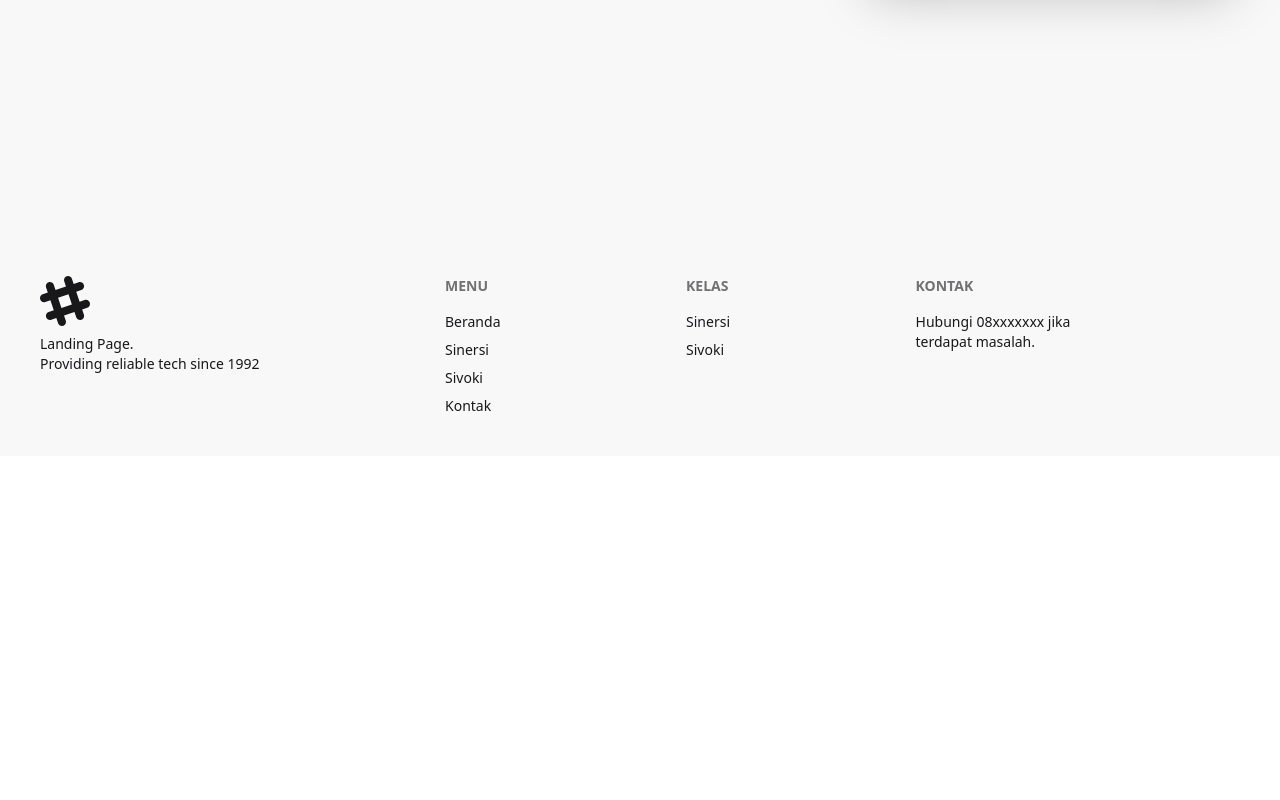
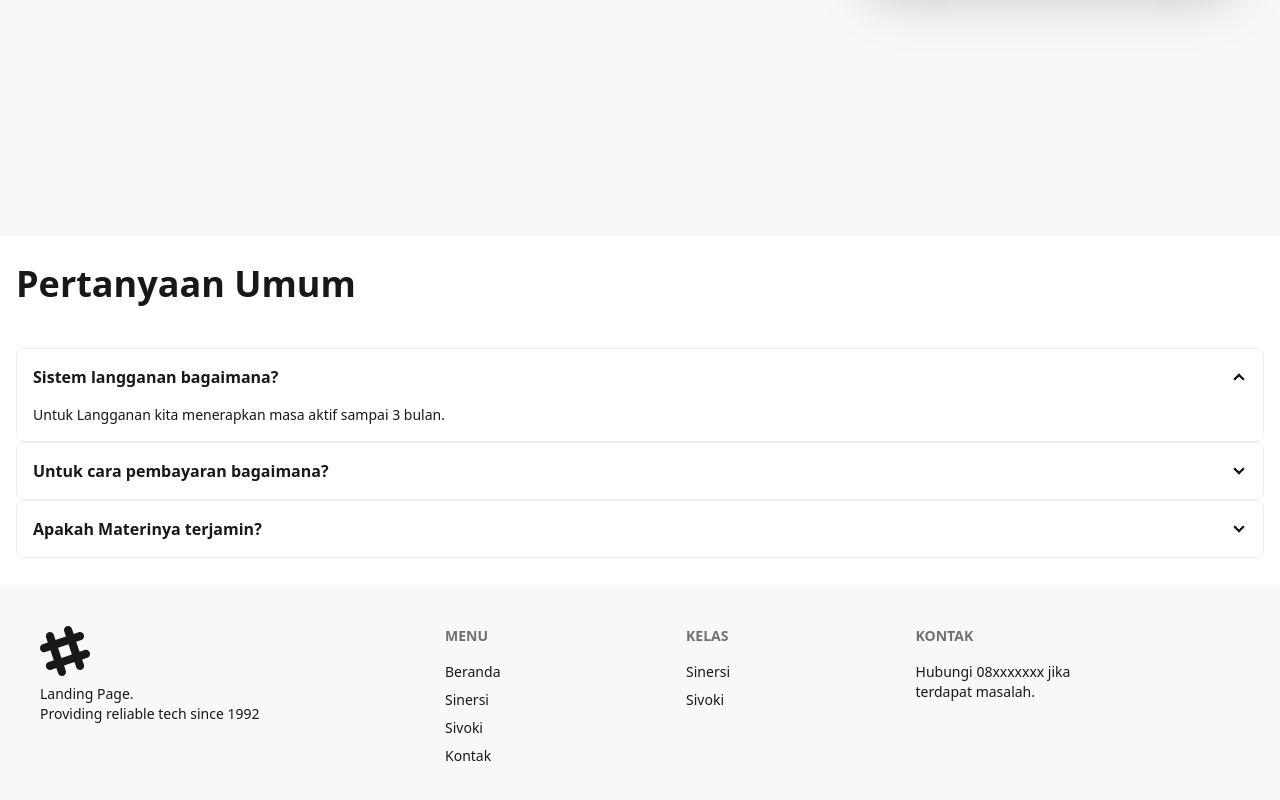
Before and after one commit to MamenHD/LandingPage, a Next.js app: page / in a window 1280 px wide. Shown: the part 2010-2810 px from the top of the page. Before the commit the page ends 2466 px from the top, so only its background shows below. Built offline with nearby package versions, Linux system fonts and the light colour scheme.

Commit message:
Menambahkan FAQ

```diff
--- a/src/components/Content/index.js
+++ b/src/components/Content/index.js
@@ -65,6 +65,29 @@ const Content = () => {
                     </div>
                 </div>
             </div>
+
+
+            <div>
+                <h1 className="text-4xl px-4 py-7"><b>Pertanyaan Umum</b></h1>
+
+                <div className="m-4 mb-7">
+                <div className="collapse collapse-arrow bg-base-100 border border-base-300">
+                    <input type="radio" name="my-accordion-2" defaultChecked />
+                    <div className="collapse-title font-semibold">Sistem langganan bagaimana?</div>
+                    <div className="collapse-content text-sm">Untuk Langganan kita menerapkan masa aktif sampai 3 bulan.</div>
+                </div>
+                <div className="collapse collapse-arrow bg-base-100 border border-base-300">
+                    <input type="radio" name="my-accordion-2" />
+                    <div className="collapse-title font-semibold">Untuk cara pembayaran bagaimana?</div>
+                    <div className="collapse-content text-sm">Untuk pembayaran bisa melalui Qris atau transfer bank.</div>
+                </div>
+                <div className="collapse collapse-arrow bg-base-100 border border-base-300">
+                    <input type="radio" name="my-accordion-2" />
+                    <div className="collapse-title font-semibold">Apakah Materinya terjamin?</div>
+                    <div className="collapse-content text-sm">Materi dari kami sudah pasti terjamin oleh para ahli.</div>
+                </div>
+                </div>
+            </div>
         </main>
     )
 }
```
